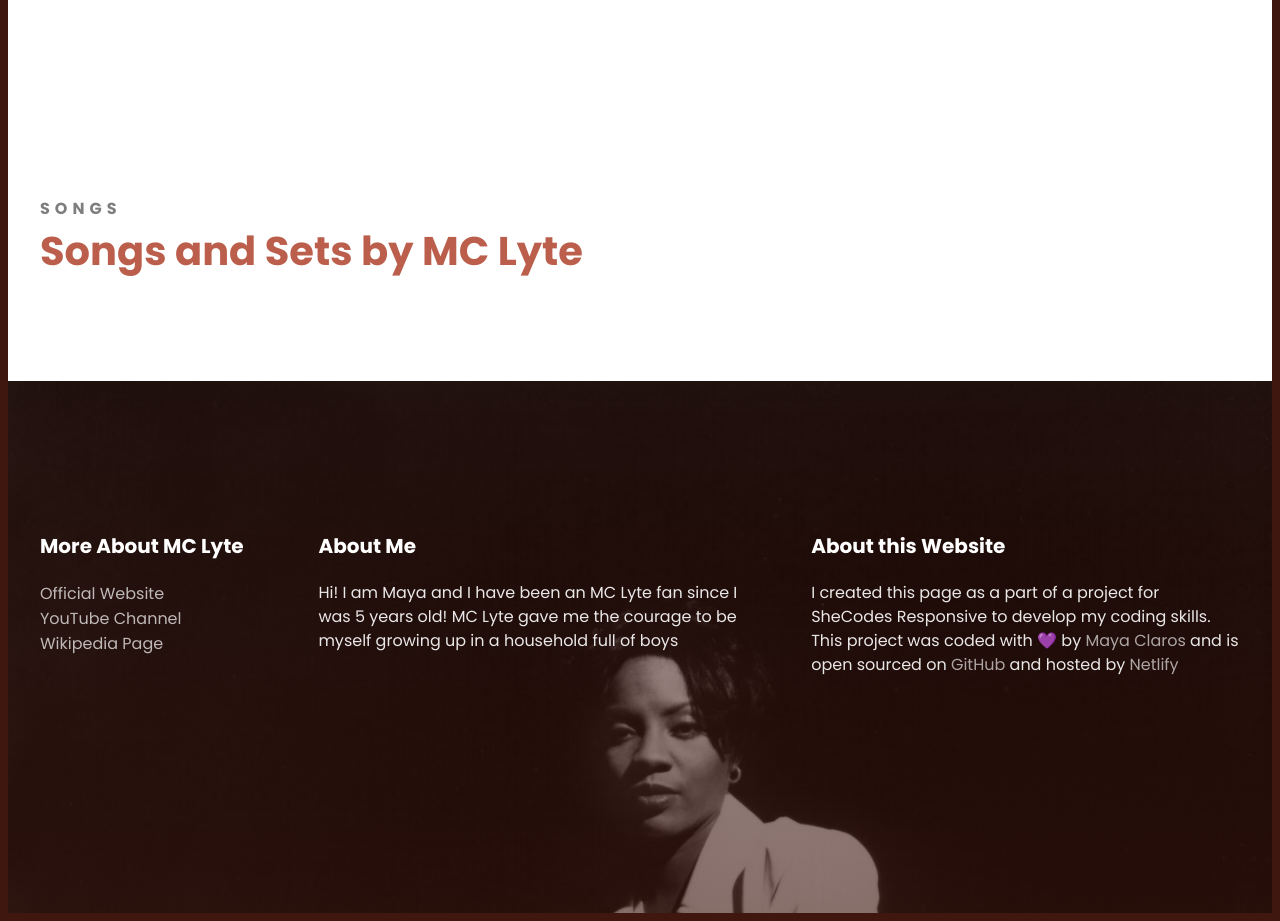
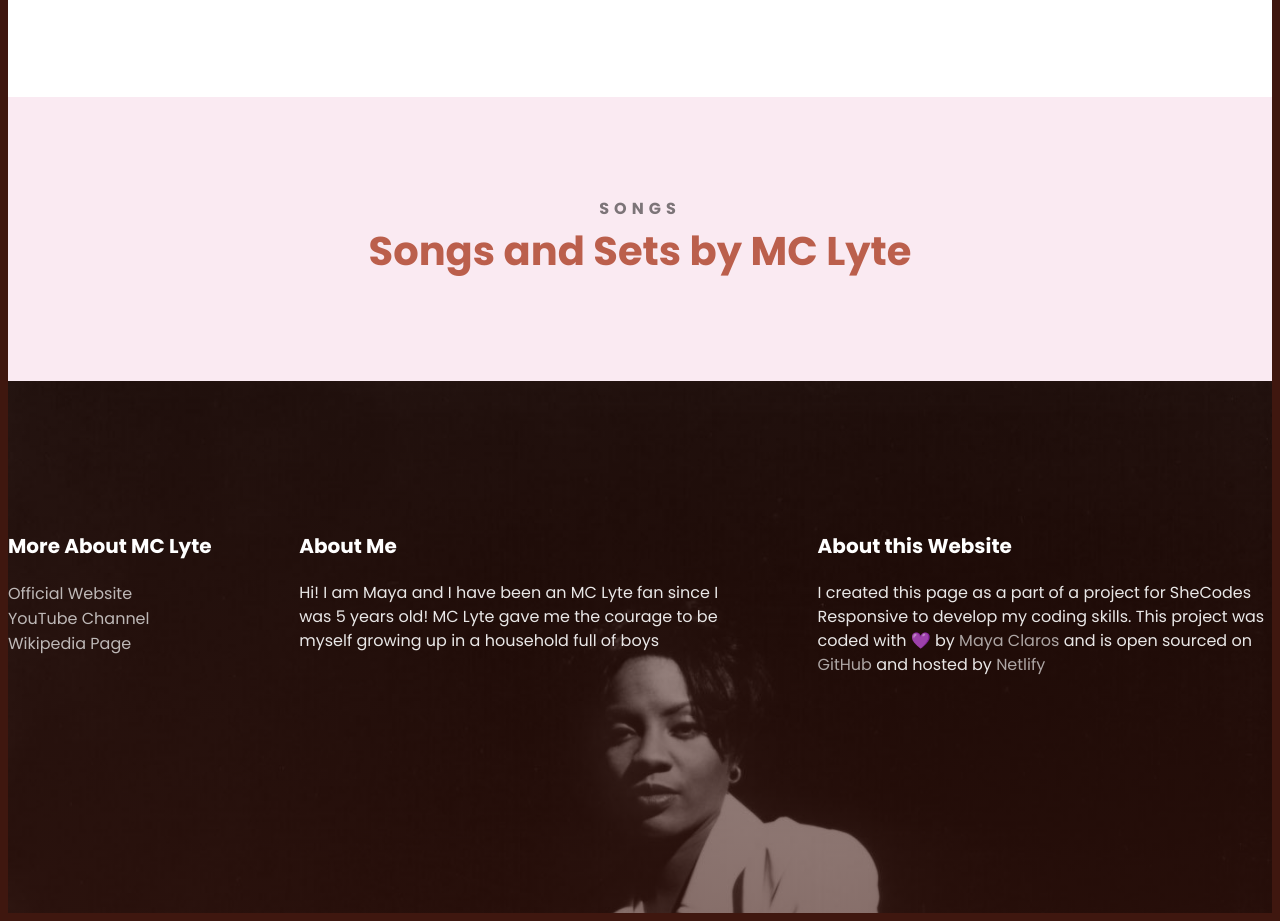
Before and after one commit to mayaclaros/mc-lyte, a plain HTML site: page index.html in a window 1280 px wide. Shown: the part 1204-2125 px from the top of the page. Drawn offline with Linux system fonts and the light colour scheme; a web font is replaced by a local one.

Commit message:
Update style.css
added css styling to section.secondary, text-center class,

```diff
--- a/src/style.css
+++ b/src/style.css
@@ -6,6 +6,10 @@ body {
 .container {
   max-width: 1400px;
   margin: 0 auto;
+}
+
+.text-center {
+  text-align: center;
 }
 .grid {
   display: grid;
@@ -26,9 +30,13 @@ body {
 }
 
 section {
-  max-width: 1200px;
+  max-width: 100%;
   margin: 0 auto;
   padding: 100px 0;
+}
+
+section.secondary {
+  background: #faeaf2;
 }
 
 header {
```
